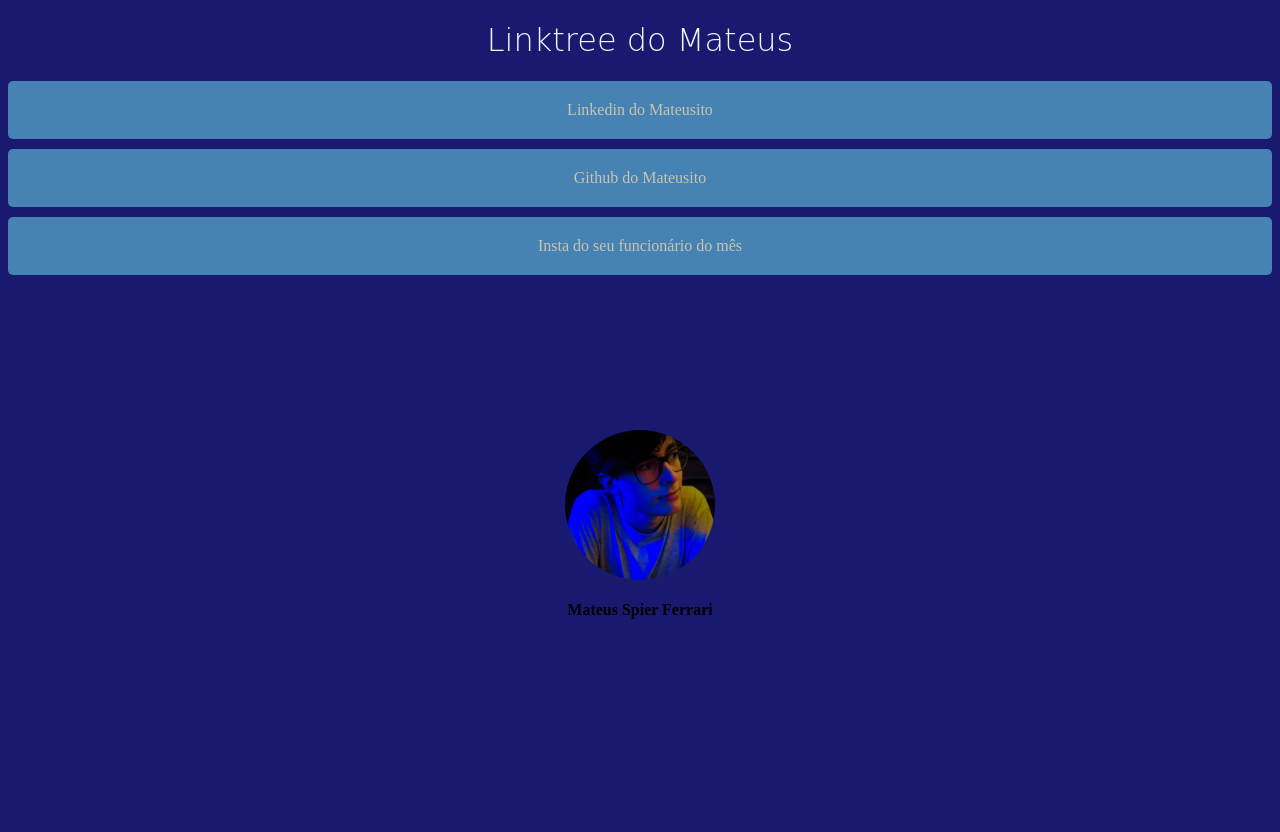
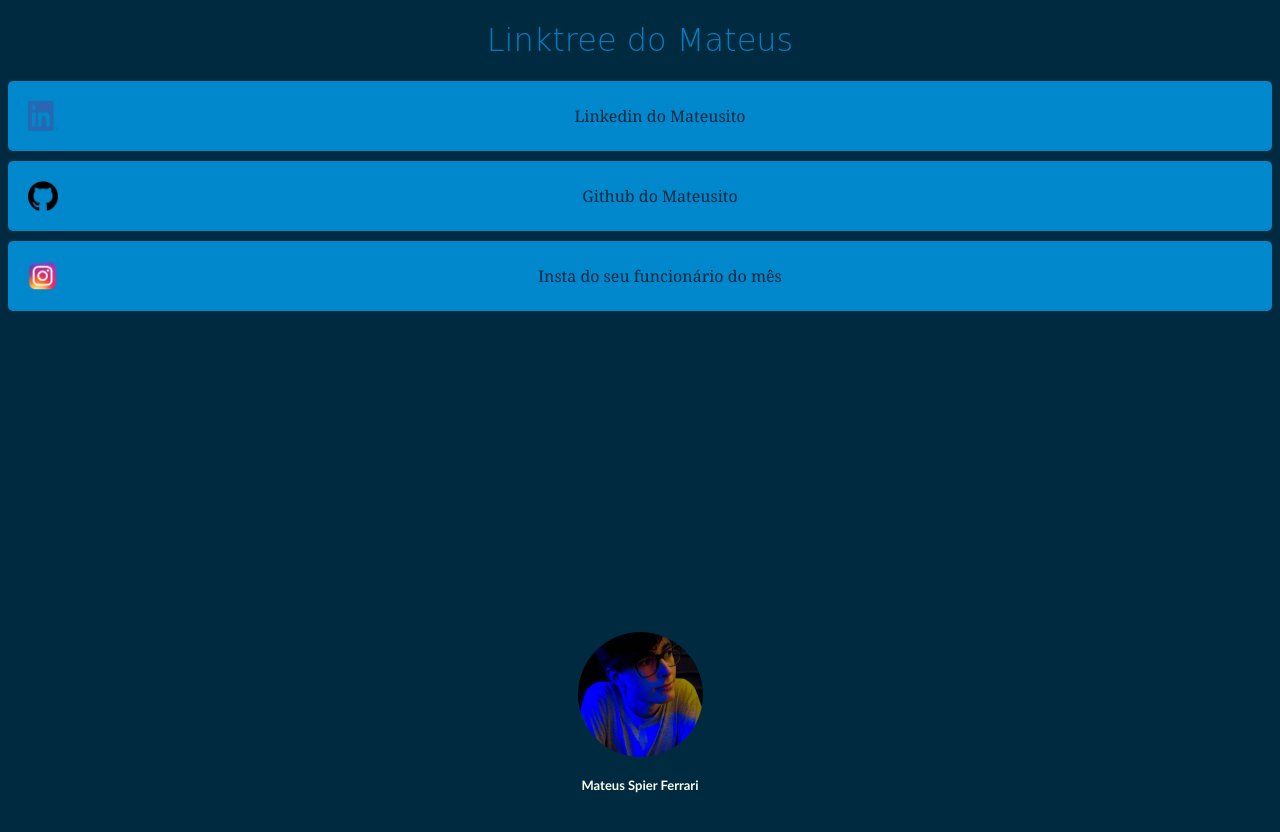
Before and after one commit to 3ateusferrari/LinkTree, a plain HTML site: page index.html in a window 1280 px wide. Before the commit the page ends 800 px from the top, so only its background shows below. Drawn offline with Linux system fonts and the light colour scheme.

Commit message:
alfa 1.0, definiçao de paleta de cores, embelezamento do site

```diff
--- a/index.html
+++ b/index.html
@@ -10,16 +10,25 @@
     <h1>Linktree do Mateus</h1>
 
     <main>
-        <a href="https://www.linkedin.com/in/3ateusferrari/" class="blocoClicavel" target="_blank">Linkedin do Mateusito</a>
+        <div class="blocao">
+            <img src="LinkedinLogo.png" class="logos">
+            <a href="https://www.linkedin.com/in/3ateusferrari/" class="textoDosLinks" target="_blank">Linkedin do Mateusito</a>
+        </div>
 
-        <a href="https://github.com/3ateusferrari" class="blocoClicavel" target="_blank">Github do Mateusito</a>
+        <div class="blocao">
+            <img src="GithubLogo.png" class="logos">
+            <a href="https://github.com/3ateusferrari" class="textoDosLinks" target="_blank">Github do Mateusito</a>
+        </div>
 
-        <a href="https://www.instagram.com/mateusferrariii/" class="blocoClicavel" target="_blank">Insta do seu funcionário do mês</a>
+        <div class="blocao">
+            <img src="instagramLogo.png" class="logos">
+            <a href="https://www.instagram.com/mateusferrariii/" class="textoDosLinks" target="_blank">Insta do seu funcionário do mês</a>
+        </div>
     </main>
 
     <footer class="container">
         <img src="perfil.jpg" alt="Foto de perfil do dono desse Linkedin" class="minhaImagem">
-        <h4 style="height: -50px;;">Mateus Spier Ferrari</h4>
+        <h4>Mateus Spier Ferrari</h4>
     </footer>
 
 </body>
--- a/style.css
+++ b/style.css
@@ -2,31 +2,41 @@ h1 {
     text-align: center;
     font-family: cursive;
     font-weight: 200;
-    color: aliceblue ;
+    color: #007FBF;
 }
 
 .mudarCorDeFundo {
-    background-color:midnightblue;
+    background-color: #002A40;
 }
 
-.botoes {
-    text-align: center;
+.blocao {
+    display: flex;
+    align-items: center; /* Alinha os itens verticalmente no centro */
+    padding: 20px;
+    margin: 10px 0;
+    background-color: #0087CC;
+    border-radius: 5px;
+    transition: background-color 0.3s;
+    justify-content: flex-start;
 }
 
-.blocoClicavel {
-    display: block; /* Faz o link preencher toda a largura do contêiner pai */
-    padding: 20px; /* Espaçamento interno para tornar o bloco maior */
-    margin: 10px 0; /* Margem externa para espaço entre elementos */
-    background-color:steelblue; /* Cor de fundo */
-    color: #c8c5aa; /* Cor do texto */
-    text-align: center; /* Alinha o texto ao centro */
-    text-decoration: none; /* Remove o sublinhado do link */
-    border-radius: 5px; /* Bordas arredondadas */
-    transition: background-color 0.3s; /* Efeito suave ao mudar a cor de fundo */
+.textoDosLinks {
+    flex-grow: 1;
+    text-decoration: none;
+    color: #002A40;
+    font-family: Cambria, Cochin, Georgia, Times, 'Times New Roman', serif;
+    text-align: center;
+    text-decoration: none;
 }
 
-.blocoClicavel:hover {
-    background-color:cornflowerblue; /* Cor de fundo ao passar o mouse */
+.logos {
+    margin-right: 10px;
+    height: 30px;
+    width: 30px;
+}
+
+.blocao:hover {
+    background-color: cornflowerblue;
 }
 
 .container {
@@ -34,11 +44,20 @@ h1 {
     flex-direction: column;
     justify-content: center;
     align-items: center;
-    height: 500px;
+    height: 800px;
 }
 
-img {
+
+
+h4 {
+    margin-top: 20px;
+    font-family: 'Gill Sans', 'Gill Sans MT', Calibri, 'Trebuchet MS', sans-serif;
+    color: #FFFFEE;
+    font-size: 13px;
+}
+
+.minhaImagem {
     border-radius: 360px;
-    height: 150px;
-    width: 150px;
+    height: 125px;
+    width: 125px;
 }
```
Also changed, not shown: GithubLogo.png (added), LinkedinLogo.png (added), instagramLogo.png (added).
